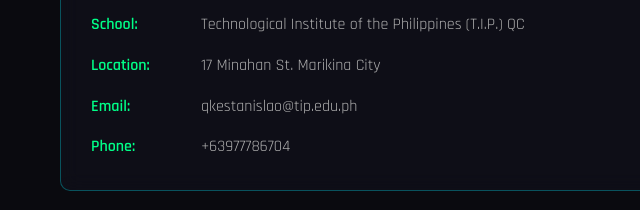
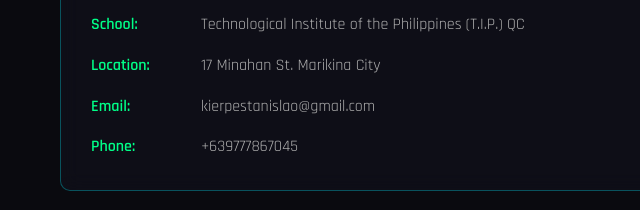
Before and after one commit to kier007/kierestanislao.github.io, a plain HTML site: page index.html in a window 1280 px wide. Shown: the part 1190-1400 px from the top of the page, 0-640 px from the left. Drawn offline with nearby package versions, Linux system fonts and the light colour scheme; animation ran at ten frames a second.

Commit message:
Update index.html

```diff
--- a/index.html
+++ b/index.html
@@ -54,7 +54,7 @@
                 <p class="tagline">Building the Future with Artificial Intelligence</p>
                 <div class="cta-buttons">
                     <a href="#about" class="btn btn-primary">Explore My Work</a>
-                    <a href="mailto:qkestanislao@tip.edu.ph" class="btn btn-secondary">Contact Me</a>
+                    <a href="mailto:kierpestanislao@gmail.com" class="btn btn-secondary">Contact Me</a>
                 </div>
                 <div class="scroll-indicator">
                     <div class="mouse"></div>
@@ -96,11 +96,11 @@
                             </div>
                             <div class="info-item">
                                 <span class="info-label">Email:</span>
-                                <span class="info-value">qkestanislao@tip.edu.ph</span>
+                                <span class="info-value">kierpestanislao@gmail.com</span>
                             </div>
                             <div class="info-item">
                                 <span class="info-label">Phone:</span>
-                                <span class="info-value">+63977786704</span>
+                                <span class="info-value">+639777867045</span>
                             </div>
                         </div>
                     </div>
@@ -495,8 +495,8 @@
                 </div>
                 <div class="footer-section">
                     <h4>Contact</h4>
-                    <p>Email: qkestanislao@tip.edu.ph</p>
-                    <p>Phone: +63977786704</p>
+                    <p>Email: kierpestanislao@gmail.com</p>
+                    <p>Phone: +639777867045</p>
                 </div>
                 <div class="footer-section">
                     <h4>References</h4>
```
